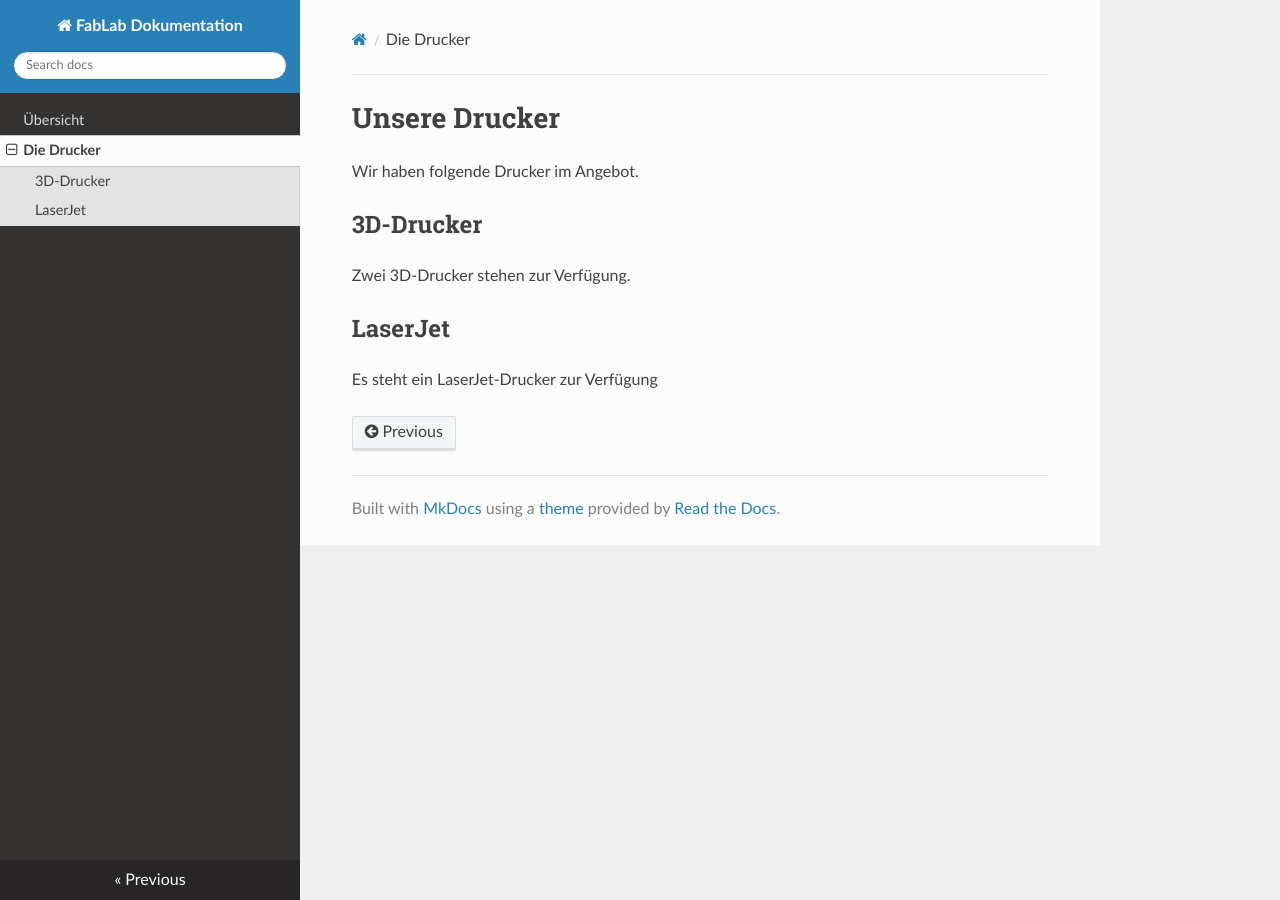
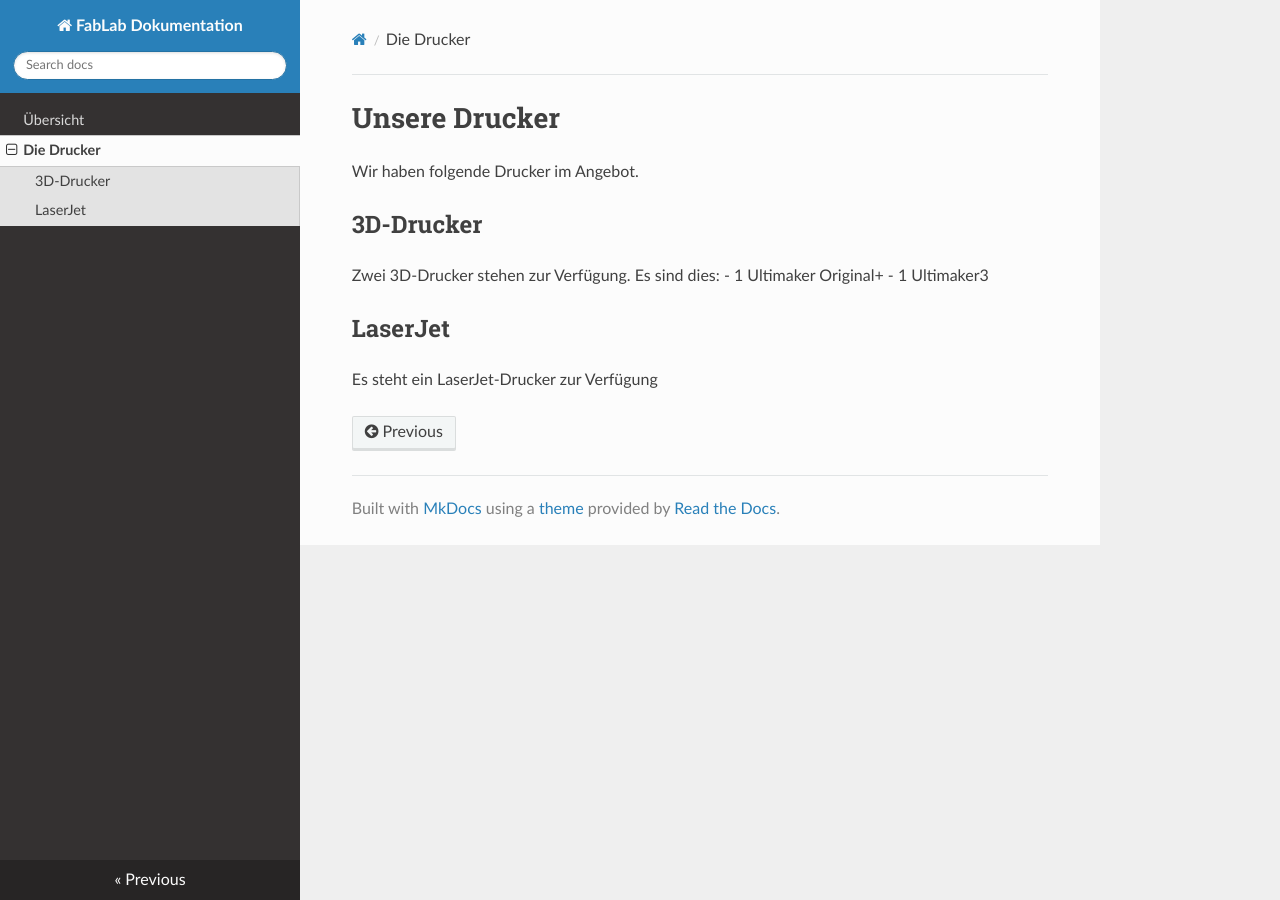
Before and after one commit to fablab-liechtenstein/Docs, an MkDocs documentation site: the page built from docs/drucker.md, in a window 1280 px wide. Built offline with MkDocs 1.6.1, drawn with Linux system fonts in a browser that asks for light colours; nearby versions of some CDN libraries; old or Windows-style settings are respelled for this version of MkDocs.

Commit message:
Update drucker.md

```diff
--- a/docs/drucker.md
+++ b/docs/drucker.md
@@ -2,7 +2,9 @@
 Wir haben folgende Drucker im Angebot.
 
 ## 3D-Drucker
-Zwei 3D-Drucker stehen zur Verfügung.
+Zwei 3D-Drucker stehen zur Verfügung. Es sind dies:
+- 1 Ultimaker Original+
+- 1 Ultimaker3
 
 ## LaserJet
 Es steht ein LaserJet-Drucker zur Verfügung
```
